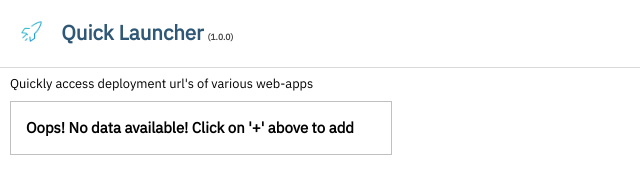
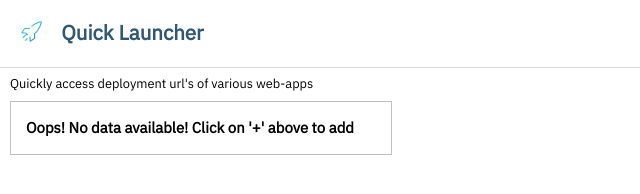
Before and after one commit to ramazan/quick-launcher, a browser extension: page index.html in a window 1280 px wide. Shown: the full height of the page, 0-640 px from the left. Drawn offline with Linux system fonts and the light colour scheme.

Commit message:
removed version number

```diff
--- a/index.html
+++ b/index.html
@@ -19,7 +19,6 @@
 		<h1 class="logo">
 			<img class="logo-icon" src="static/img/logo.png" />
 			<span class="logo-title"><strong>Quick Launcher</strong></span>
-			<span class="version">(1.0.0)</span>
 		</h1>
 	</div><!-- content header end -->
 
@@ -28,8 +27,7 @@
 		<div class="content-header">
 			<span id="goBack" class="go-back-icon"><i class="fa fa-arrow-left" aria-hidden="true"></i></span>
 			<span class="subtitle">Quickly access deployment url's of various web-apps</span>
-			<span title="Add JSON data" id="addSiteIcon" class="add-site-icon"><i class="fa fa-plus"
-					aria-hidden="true"></i></span>
+			<span title="Add JSON data" id="addSiteIcon" class="add-site-icon"><i class="fa fa-plus" aria-hidden="true"></i></span>
 			<span title="Save" id="saveSiteIcon" class="save-site-icon">
 				<i class="fa fa-check" aria-hidden="true"></i>
 			</span>
--- a/static/css/style.css
+++ b/static/css/style.css
@@ -121,13 +121,7 @@ a:visited {
   font-size: 1.2em;
 }
 
-.version {
-  color: #444;
-  font-size: 0.5em;
-  font-family: 'IBM Plex Sans', monospace;
-}
-
-/* -------------------- Modal Cntent ---------------------- */
+/* -------------------- Modal Content ---------------------- */
 .modal-content {
   padding: 10px;
 }
```
